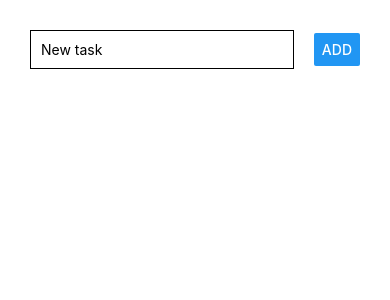
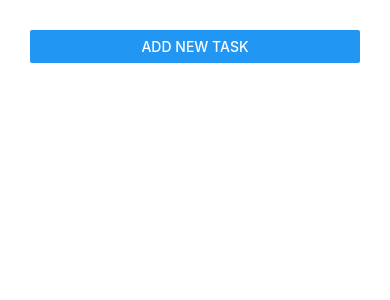
Before and after one commit to IoPhoenix/TaskApp, a React Native app: screen / in a window 390 px wide. Shown: the top 300 px of the page. Built offline with nearby package versions, Linux system fonts and the light colour scheme.

Commit message:
Add modal

```diff
--- a/App.js
+++ b/App.js
@@ -1,17 +1,11 @@
 import React from "react";
-import {
-    StyleSheet,
-    Text,
-    View,
-    Button,
-    TextInput,
-    FlatList
-} from "react-native";
+import { StyleSheet, View, FlatList, Button } from "react-native";
 import TaskInput from "./components/TaskInput";
 import TaskItem from "./components/TaskItem";
 
 export default function App() {
     const [allTasks, setAllTasks] = React.useState([]);
+    const [isModalOpen, setIsModalOpen] = React.useState(false);
 
     const handleAddTask = newTask => {
         if (!newTask.length) return;
@@ -29,9 +23,11 @@ export default function App() {
 
     return (
         <View style={styles.container}>
-            <View style={styles.row}>
-                <TaskInput onAddTask={handleAddTask} />
-            </View>
+            <Button
+                title="Add new task"
+                onPress={() => setIsModalOpen(!isModalOpen)}
+            />
+            <TaskInput isModalOpen={isModalOpen} onAddTask={handleAddTask} />
             <FlatList
                 data={allTasks}
                 renderItem={task => (
@@ -47,10 +43,5 @@ export default function App() {
 const styles = StyleSheet.create({
     container: {
         padding: 30
-    },
-    row: {
-        flexDirection: "row",
-        justifyContent: "space-between",
-        alignItems: "center"
     }
 });
--- a/components/TaskInput.js
+++ b/components/TaskInput.js
@@ -1,7 +1,12 @@
 import React from "react";
-import { StyleSheet, Button, TextInput } from "react-native";
+import { StyleSheet, View, Button, TextInput, Modal } from "react-native";
 
 const styles = StyleSheet.create({
+    row: {
+        flex: 1,
+        justifyContent: "center",
+        alignItems: "center"
+    },
     btn: {
         width: "20%",
         color: "black"
@@ -10,16 +15,18 @@ const styles = StyleSheet.create({
         width: "80%",
         padding: 10,
         borderColor: "black",
-        borderWidth: 1
+        borderWidth: 1,
+        marginBottom: 10
     }
 });
 
-const TaskInput = ({ onAddTask }) => {
+const TaskInput = ({ onAddTask, isModalOpen }) => {
     const [newTask, setTask] = React.useState("");
     const onChangeText = text => setTask(text);
 
     return (
-        <>
+        <Modal visible={isModalOpen} animationType="slide">
+            <View style={styles.row}>
                 <TextInput
                     onChangeText={onChangeText}
                     value={newTask}
@@ -27,7 +34,8 @@ const TaskInput = ({ onAddTask }) => {
                     style={styles.userInput}
                 />
                 <Button title="ADD" onPress={onAddTask.bind(this, newTask)} />
-        </>
+            </View>
+        </Modal>
     );
 };
 
```
Lines whose indentation alone changed are shown as unchanged.
